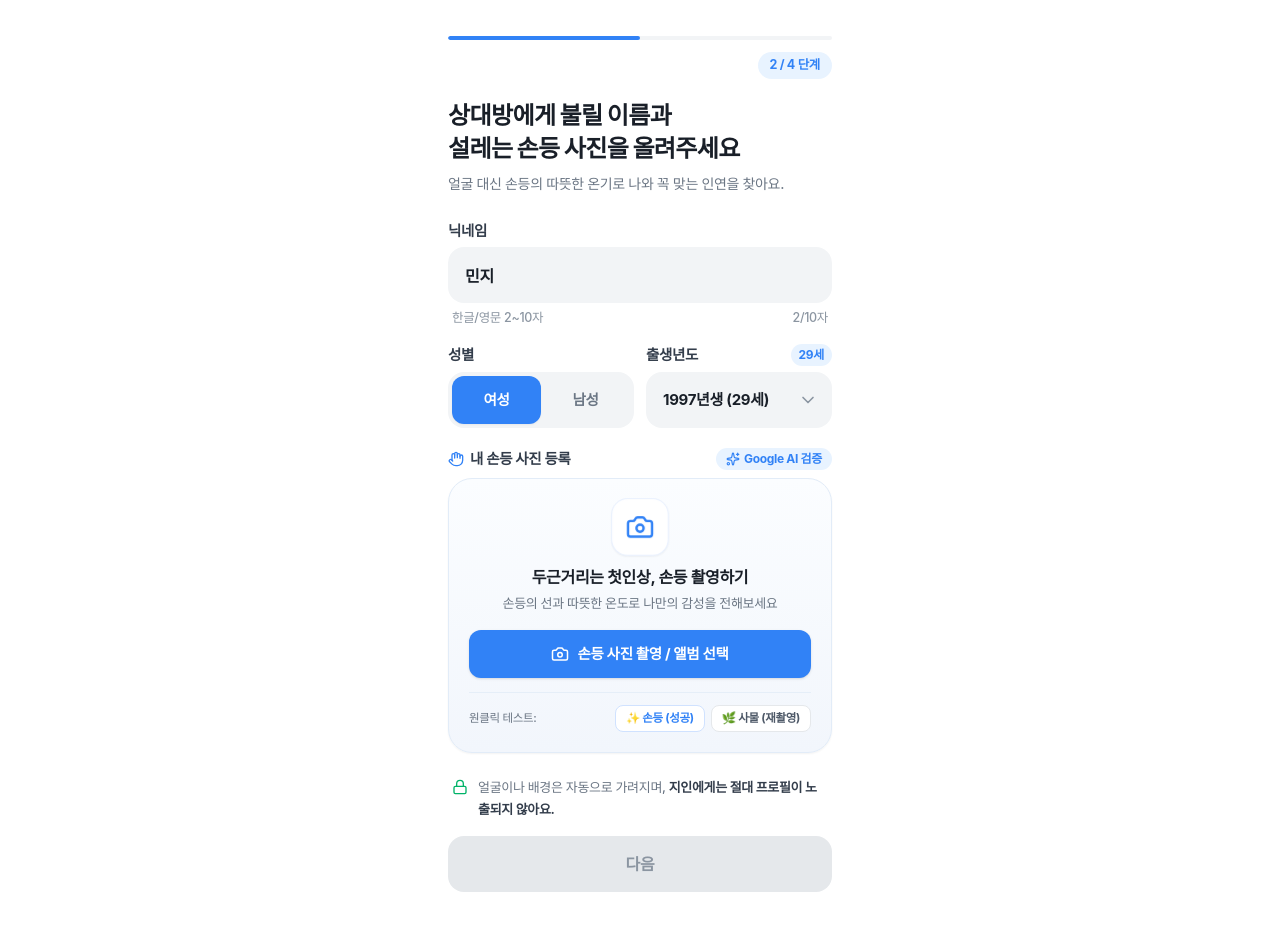
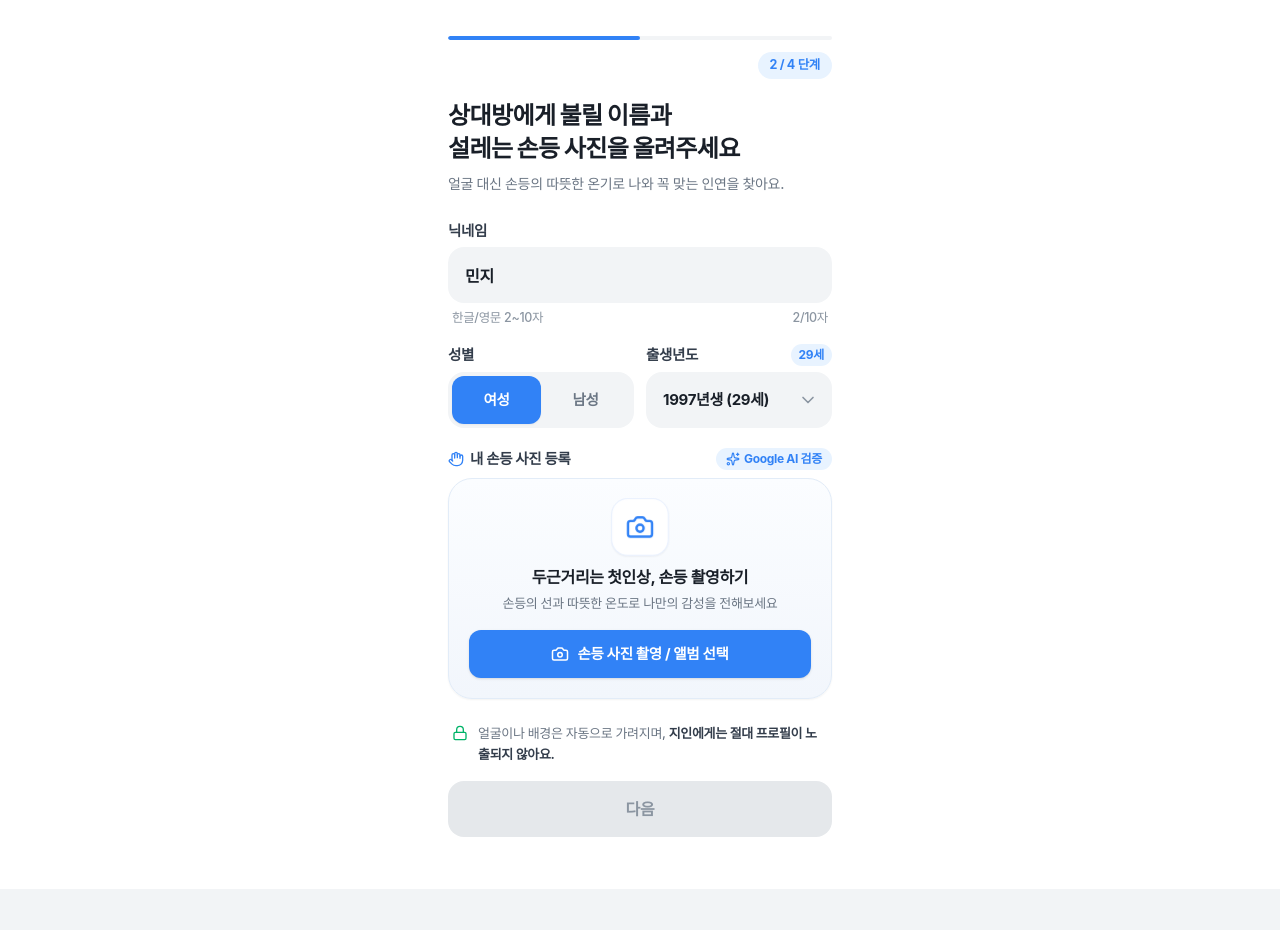
Before and after one commit to salaryee/dating, a Next.js app: page /auth/profile-step1 in a window 1280 px wide. Shown: the top 930 px of the page. After the commit the page ends 889 px from the top, so only its background shows below. Built offline with nearby package versions, Linux system fonts and the light colour scheme.

Commit message:
fix: remove one-click test UI from hand photo registration in profile step 1

```diff
--- a/src/app/auth/profile-step1/page.tsx
+++ b/src/app/auth/profile-step1/page.tsx
@@ -80,17 +80,6 @@ export default function ProfileStep1Page() {
       setErrorMessage("이미지 분석 중 일시적인 오류가 발생했어요. 다시 촬영해 주세요.");
       setHandPhotoStatus("error");
     }
-  };
-
-  // 간편 테스트 프리셋 (손등 사진 vs 비손등 사물 사진)
-  const triggerTestHand = () => {
-    setPhotoUrl("/sample-hand.svg");
-    startHandAnalysis(undefined, "hand");
-  };
-
-  const triggerTestNotHand = () => {
-    setPhotoUrl("/sample-scenery.svg");
-    startHandAnalysis(undefined, "not-hand");
   };
 
   const isFormValid = nickname.trim().length >= 2 && handPhotoStatus === "success";
@@ -237,27 +226,6 @@ export default function ProfileStep1Page() {
                   <Camera className="w-4.5 h-4.5" />
                   <span>손등 사진 촬영 / 앨범 선택</span>
                 </button>
-
-                {/* 빠른 테스트용 프리셋 */}
-                <div className="mt-3.5 pt-3 border-t border-[#E5EEF8] w-full flex items-center justify-between text-[11.5px] text-[#6B7684]">
-                  <span className="font-medium">원클릭 테스트:</span>
-                  <div className="flex gap-1.5">
-                    <button
-                      type="button"
-                      onClick={triggerTestHand}
-                      className="px-2.5 py-1 rounded-lg bg-white border border-[#D0E2FF] text-[#3182F6] font-bold hover:bg-blue-50 transition-colors cursor-pointer"
-                    >
-                      ✨ 손등 (성공)
-                    </button>
-                    <button
-                      type="button"
-                      onClick={triggerTestNotHand}
-                      className="px-2.5 py-1 rounded-lg bg-white border border-[#E5E8EB] text-[#4E5968] font-bold hover:bg-gray-100 transition-colors cursor-pointer"
-                    >
-                      🌿 사물 (재촬영)
-                    </button>
-                  </div>
-                </div>
               </div>
             )}
 
@@ -364,18 +332,6 @@ export default function ProfileStep1Page() {
                   <Camera className="w-4.5 h-4.5" />
                   <span>손등 다시 촬영하기</span>
                 </button>
-
-                {/* 원클릭 테스트 (성공 케이스 재시도) */}
-                <div className="flex items-center justify-between pt-2 border-t border-[#FFE5E8] text-[11.5px] text-[#8B95A1]">
-                  <span>빠른 테스트:</span>
-                  <button
-                    type="button"
-                    onClick={triggerTestHand}
-                    className="px-2.5 py-1 rounded-lg bg-white border border-[#D0E2FF] text-[#3182F6] font-bold hover:bg-blue-50 transition-colors cursor-pointer"
-                  >
-                    ✨ 손등 사진으로 다시 시도
-                  </button>
-                </div>
               </div>
             )}
 
```
